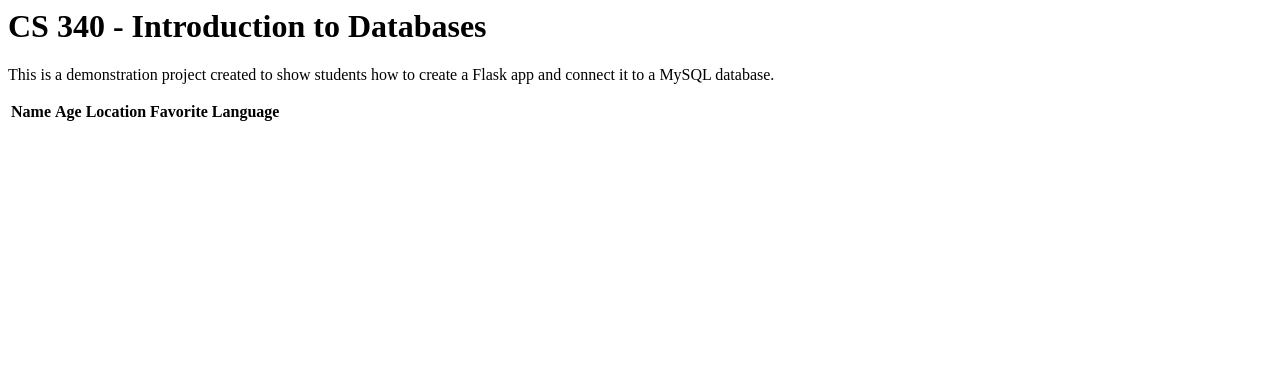
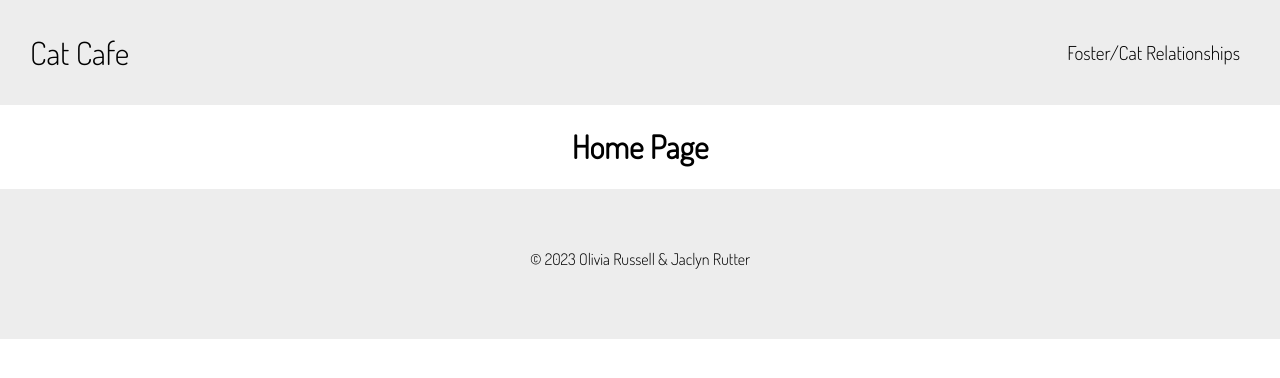
Before and after one commit to jaclynrutter19/Cat-Cafe-Master, a Flask app: template templates/main.j2 in a window 1280 px wide. Shown: the top 378 px of the page. Run offline with Flask 3, Linux system fonts and the light colour scheme; the template is opened without the code that fills it, so the values that code supplies are empty; some libraries are stand-ins or nearby versions; some web fonts are replaced.

Commit message:
11/16 - added a skeleton and started adjusting data

```diff
--- a/app.py
+++ b/app.py
@@ -30,11 +30,11 @@ mysql = MySQL(app)
 # have homepage route to /people by default for convenience, generally this will be your home route with its own template
 @app.route("/")
 def home():
-    return redirect("/people")
+    return render_template("main.j2")
 
 
 # route for people page
-@app.route("/people", methods=["POST", "GET"])
+@app.route("/foster_cat", methods=["POST", "GET"])
 def people():
     # Separate out the request methods, in this case this is for a POST
     # insert a person into the bsg_people entity
@@ -77,7 +77,7 @@ def people():
                 mysql.connection.commit()
 
             # redirect back to people page
-            return redirect("/people")
+            return redirect("/foster_cat")
 
     # Grab bsg_people data so we send it to our template to display
     if request.method == "GET":
@@ -94,7 +94,7 @@ def people():
         homeworld_data = cur.fetchall()
 
         # render edit_people page passing our query data and homeworld data to the edit_people template
-        return render_template("people.j2", data=data, homeworlds=homeworld_data)
+        return render_template("foster_cat.j2", data=data, homeworlds=homeworld_data)
 
 
 # route for delete functionality, deleting a person from bsg_people,
@@ -108,7 +108,7 @@ def delete_people(id):
     mysql.connection.commit()
 
     # redirect back to people page
-    return redirect("/people")
+    return redirect("/foster_cat")
 
 
 # route for edit functionality, updating the attributes of a person in bsg_people
@@ -172,7 +172,7 @@ def edit_people(id):
                 mysql.connection.commit()
 
             # redirect back to people page after we execute the update query
-            return redirect("/people")
+            return redirect("/foster_cat")
 
 
 # Listener
--- a/templates/people.j2
+++ b/templates/foster_cat.j2
@@ -1,8 +1,8 @@
 <html>
 <!-- Adapted from the people.html UI design -->
 <head>
-	<title>People</title>
-	<link href="style.css" rel="stylesheet" type="text/css" />
+	<title>Foster-Cat Relationships</title>
+	<link href="static/style.css" rel="stylesheet" type="text/css" />
 	<script language="JavaScript">
 	function showform(dowhat) {
 		/*
--- a/templates/main.j2
+++ b/templates/main.j2
@@ -1,27 +1,24 @@
-<html>
+<!DOCTYPE html>
+<html lang="en">
 <head>
-    <title>OSU - CS 340 - Introduction to Databases - Flask Demo Project</title>
+    <meta charset="UTF-8">
+    <meta http-equiv="X-UA-Compatible" content="IE=edge">
+    <meta name="viewport" content="width=device-width, initial-scale=1.0">
+    <link rel="stylesheet" href="static/style.css">
+    <title>Cat Cafe</title>
 </head>
 <body>
-    <h1>CS 340 - Introduction to Databases</h1>
-    <p>This is a demonstration project created to show students how to create a Flask app and connect it to a MySQL database.</p>
+    <header>
+        <p class="company"><a href="index.html">Cat Cafe</a></p>
+        <nav>
+            <a href="foster_cat">Foster/Cat Relationships</a>
+        </nav>
+    </header>
+    <main>
+        <h1>Home Page</h1>
+    </main>
+    <footer>
+        <p>&#169; 2023 Olivia Russell & Jaclyn Rutter</p>
+    </footer>
 </body>
-<table>
-    <thead>
-    <tr>
-        <th>Name</th>
-        <th>Age</th>
-        <th>Location</th>
-        <th>Favorite Language</th>
-    </tr>
-    <tbody>
-    {% for item in people %}
-    <tr>
-        <td>{{item['name']}}</td>
-        <td>{{item['age']}}</td>
-        <td>{{item['location']}}</td>
-        <td>{{item['favorite_color']}}</td>
-    </tr>
-    {% endfor %}
-    </table>
 </html>
```
Also changed, not shown: static/style.css (renamed from static/main.css).
